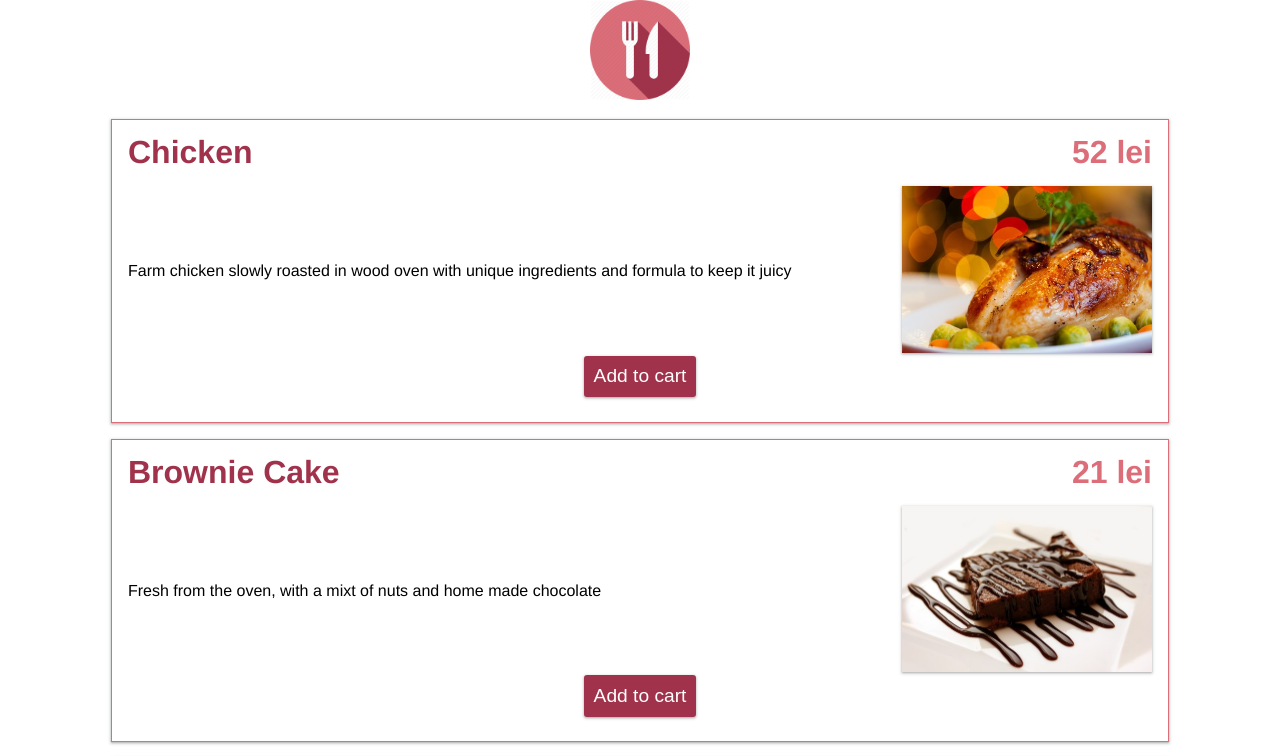
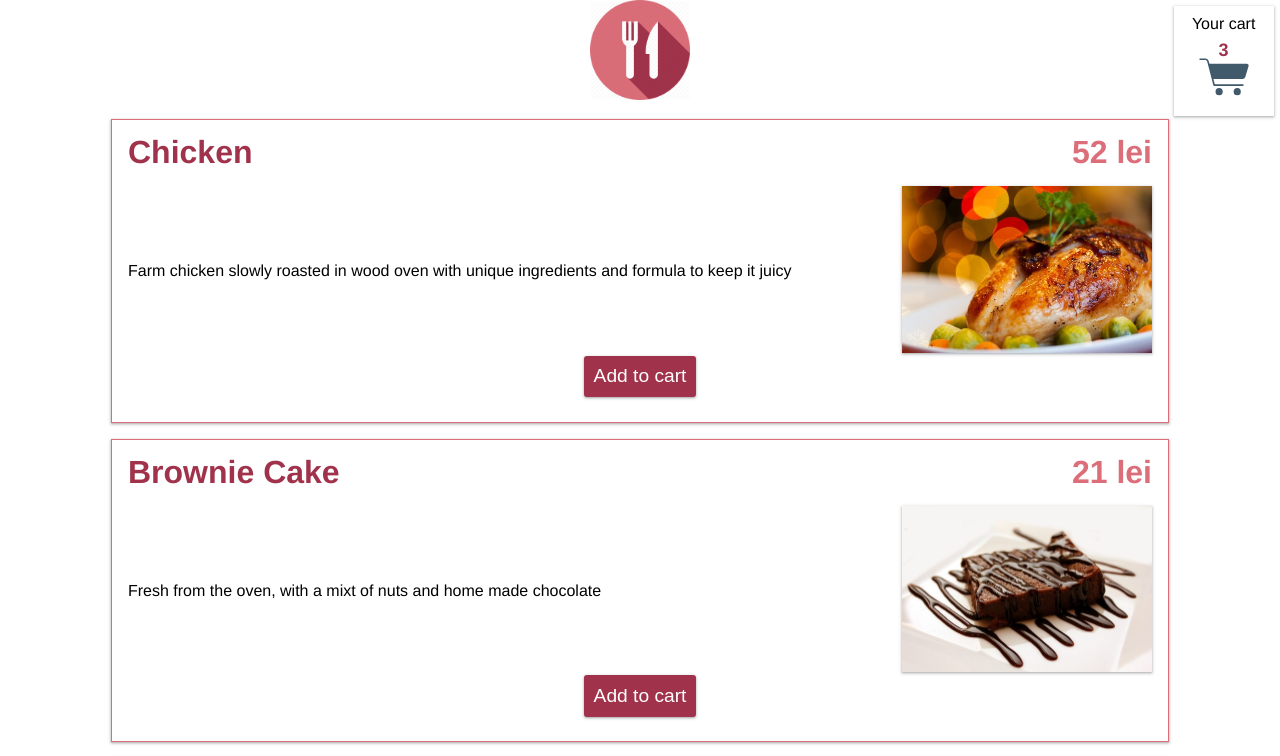
Before and after one commit to Marianissimus/Restaurant-menu, a Vue app in the folder restaurant-menu/: page / in a window 1280 px wide. Shown: the top 756 px of the page. Built offline with nearby package versions, Linux system fonts and the light colour scheme.

Commit message:
small shopping cart design

```diff
--- a/restaurant-menu/src/components/Menu.vue
+++ b/restaurant-menu/src/components/Menu.vue
@@ -1,4 +1,5 @@
 <template>
+  <ShoppingCart />
   <div class="menu">
     <ul class="menu-list">
       <li v-for="item in items" :key="item.id">
@@ -11,11 +12,13 @@
 <script>
 import menu from '@/data/menu.json'
 import MenuItemPreview from '@/components/MenuItemPreview'
+import ShoppingCart from '@/components/ShoppingCart'
 import { ref } from "vue"
 
 export default {
   components: {
-    MenuItemPreview
+    MenuItemPreview,
+    ShoppingCart,
   },
   setup() {
     const items = menu.menu
--- /dev/null
+++ b/restaurant-menu/src/components/ShoppingCart.vue
@@ -0,0 +1,48 @@
+<template>
+  <div class="shopping-cart">
+    Your cart
+    <img src="@/assets/shoppingCart.svg" class="shopping-cart-img">
+    <div class="how-many-items">3</div>
+  </div>
+</template>
+
+<script>
+export default {
+  setup() {
+    console.log('in here')
+  }
+}
+</script>
+
+<style scoped>
+.shopping-cart {
+  position: fixed;
+  top: .4em;
+  right: .4em;
+  width: 100px;
+  height: 100px;
+  background-color: white;
+  padding-top: 10px;
+  box-shadow: rgba(60, 64, 67, 0.3) 0px 1px 2px 0px, rgba(60, 64, 67, 0.15) 0px 1px 3px 1px;
+  cursor: pointer;
+}
+
+.shopping-cart-img {
+  width: 50px;
+  position: absolute;
+  top: 60%;
+  left: 50%;
+  transform: translate(-50%, -50%);
+}
+
+.how-many-items {
+  position: absolute;
+  position: absolute;
+  top: 40%;
+  left: 50%;
+  transform: translate(-50%, -50%);
+  color: #A0334B;
+  font-size: 18px;
+  font-weight: bold;
+}
+</style>
```
Also changed, not shown: restaurant-menu/src/assets/shoppingCart.svg (added).
